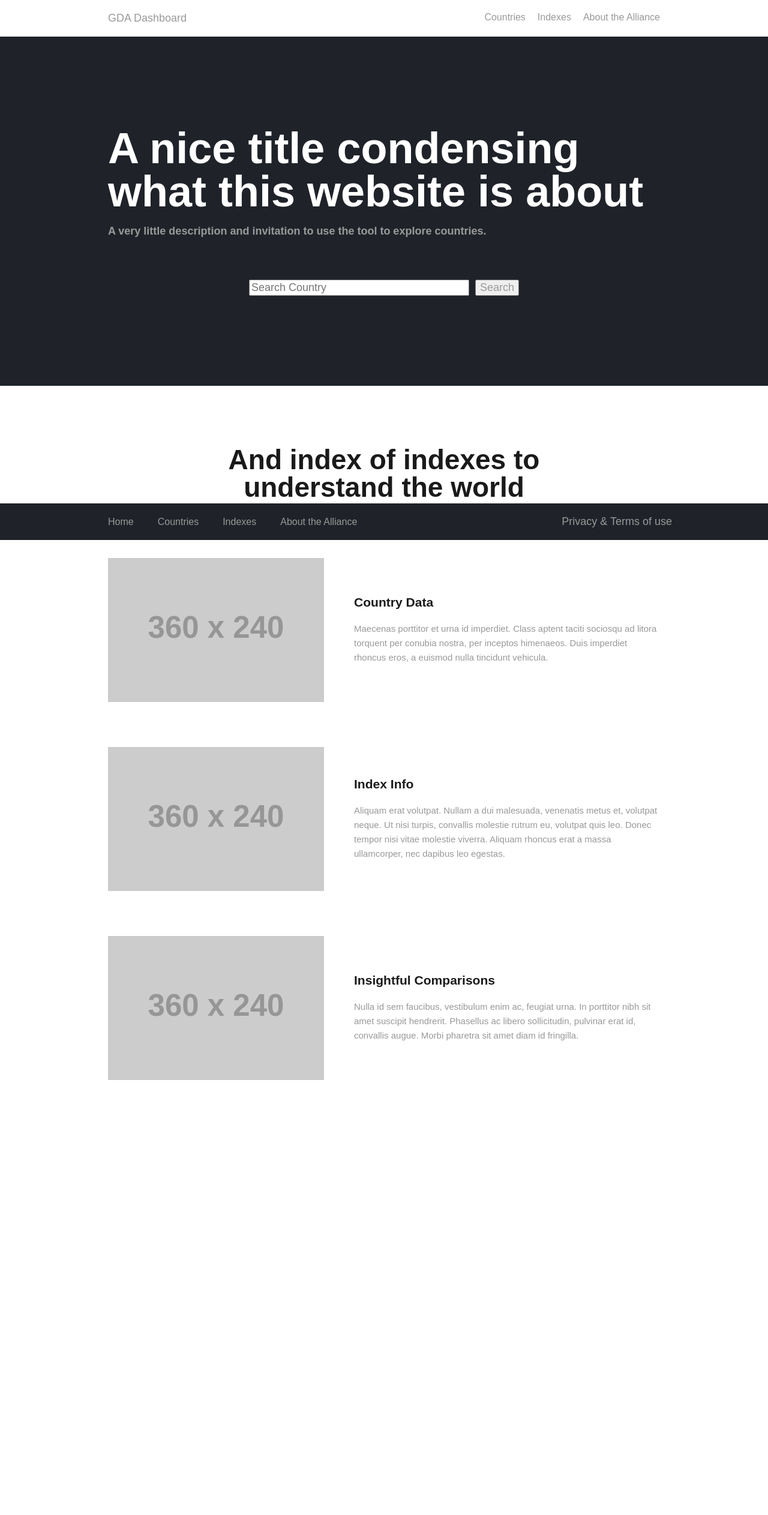
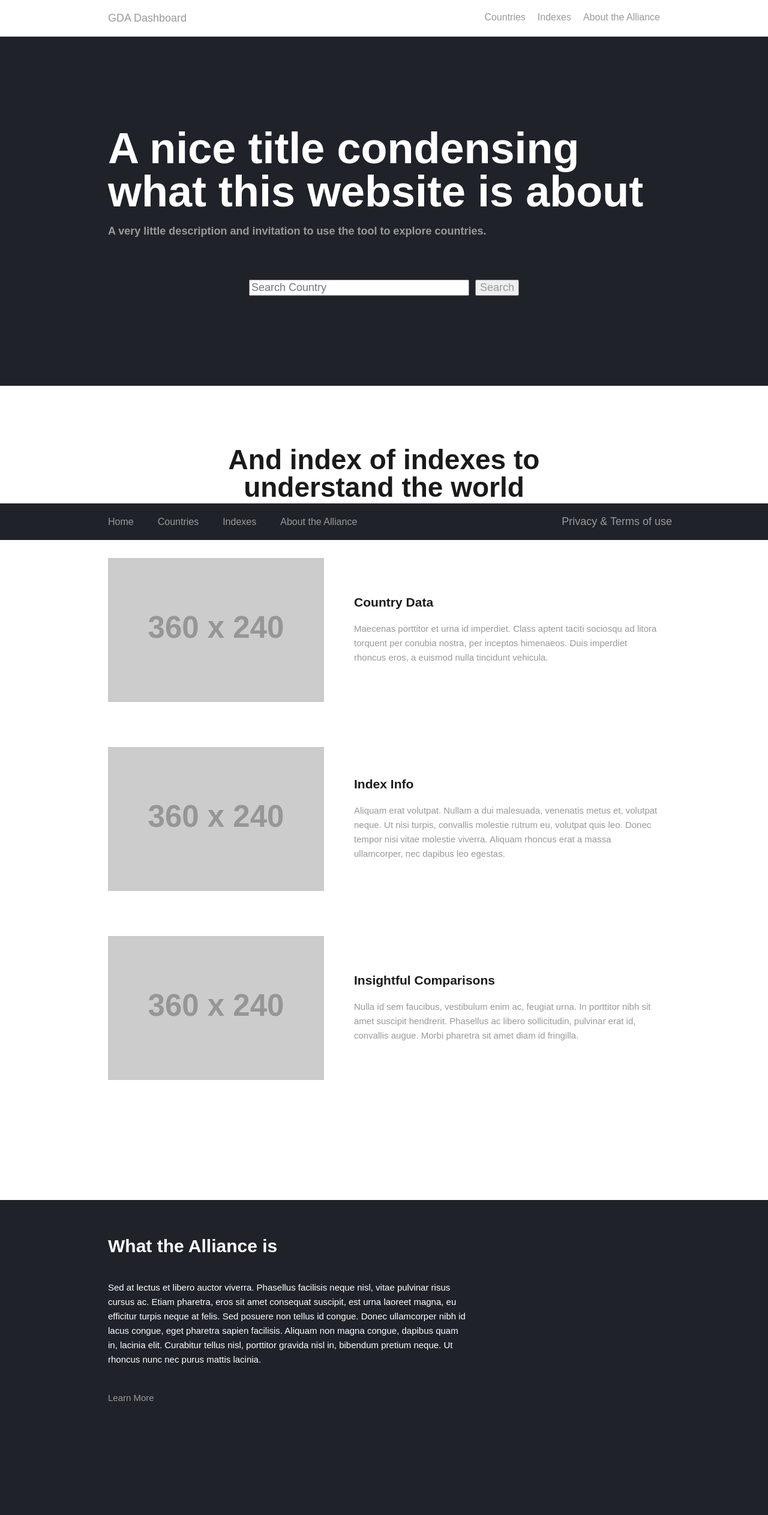
Before and after one commit to GovernanceDataAlliance/GDA-Dashboard, a Jekyll site: the page built from index.html, in a window 1280 px wide. Shown: the whole page at 60% size. Built offline with Jekyll 4.4.1, drawn with Linux system fonts in a browser that asks for light colours; some web fonts are replaced; before the commit the page ends 2000 px from its top, so only the background shows below that.

Commit message:
Adds about footer

```diff
--- a/_includes/footer.html
+++ b/_includes/footer.html
@@ -11,5 +11,4 @@
 
     <a href="#">Privacy & Terms of use</a>
   </div>
-
 </footer>
--- a/_sass/layout/_l-banner.scss
+++ b/_sass/layout/_l-banner.scss
@@ -20,6 +20,26 @@
         justify-content: space-between;
         flex-direction: column;
         align-items: center;
+      }
+    }
+
+    &.-about {
+      color: $font-color-3;
+
+      > .wrap {
+        justify-content: flex-start;
+        flex-direction: column;
+      }
+
+      h2 {
+        font-size: rem(30px);
+      }
+
+      p {
+        width: 65%;
+        font-size: rem(15px);
+        line-height: 1.5rem;
+        margin-top: 40px;
       }
     }
 
--- a/_sass/modules/_m-list.scss
+++ b/_sass/modules/_m-list.scss
@@ -22,7 +22,7 @@
 
       p {
         color: $font-color-1;
-        font-size: 15px;
+        font-size: rem(15px);
         line-height: 1.5rem;
       }
     }
--- a/index.html
+++ b/index.html
@@ -66,3 +66,24 @@ layout: default
     </div>
   </div>
 </div>
+
+<div class="l-banner -about">
+  <div class="wrap">
+    <h2>What the Alliance is</h2>
+
+    <p>
+      Sed at lectus et libero auctor viverra. Phasellus facilisis neque
+      nisl, vitae pulvinar risus cursus ac. Etiam pharetra, eros sit amet
+      consequat suscipit, est urna laoreet magna, eu efficitur turpis
+      neque at felis. Sed posuere non tellus id congue. Donec ullamcorper
+      nibh id lacus congue, eget pharetra sapien facilisis. Aliquam non
+      magna congue, dapibus quam in, lacinia elit. Curabitur tellus nisl,
+      porttitor gravida nisl in, bibendum pretium neque. Ut rhoncus nunc
+      nec purus mattis lacinia.
+    </p>
+
+    <p>
+      <a href="#">Learn More</a>
+    </p>
+  </div>
+</div>
```
